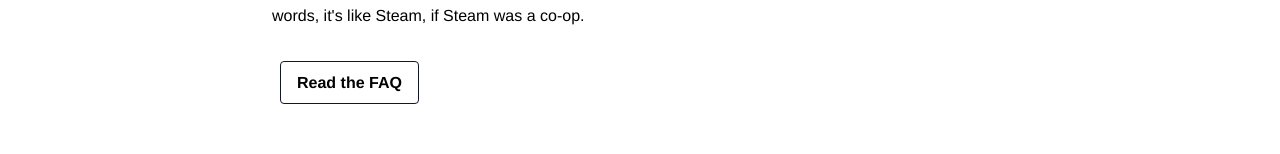
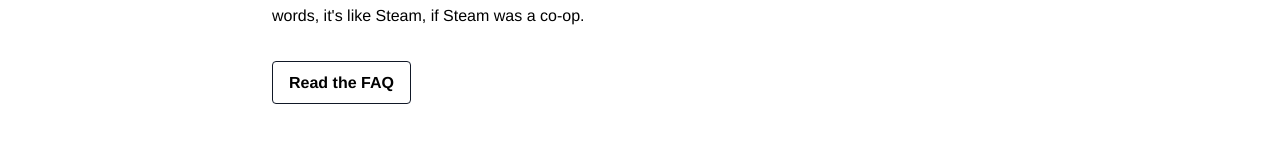
Before and after one commit to strangemoodfoundation/strangemood.org, a Next.js app: page / in a window 1280 px wide. Shown: the part 250-404 px from the top of the page. Built offline with nearby package versions, Linux system fonts and the light colour scheme.

Commit message:
fix website

```diff
--- a/pages/index.tsx
+++ b/pages/index.tsx
@@ -55,7 +55,7 @@ const Home: NextPage = () => {
             {/* <PrimaryLink href="https://demo.strangemood.org">
               Play with the demo
             </PrimaryLink> */}
-            <MinorLink className="ml-2" href="/posts/about">
+            <MinorLink className="ml-0" href="/posts/about">
               Read the FAQ
             </MinorLink>
           </div>
```
